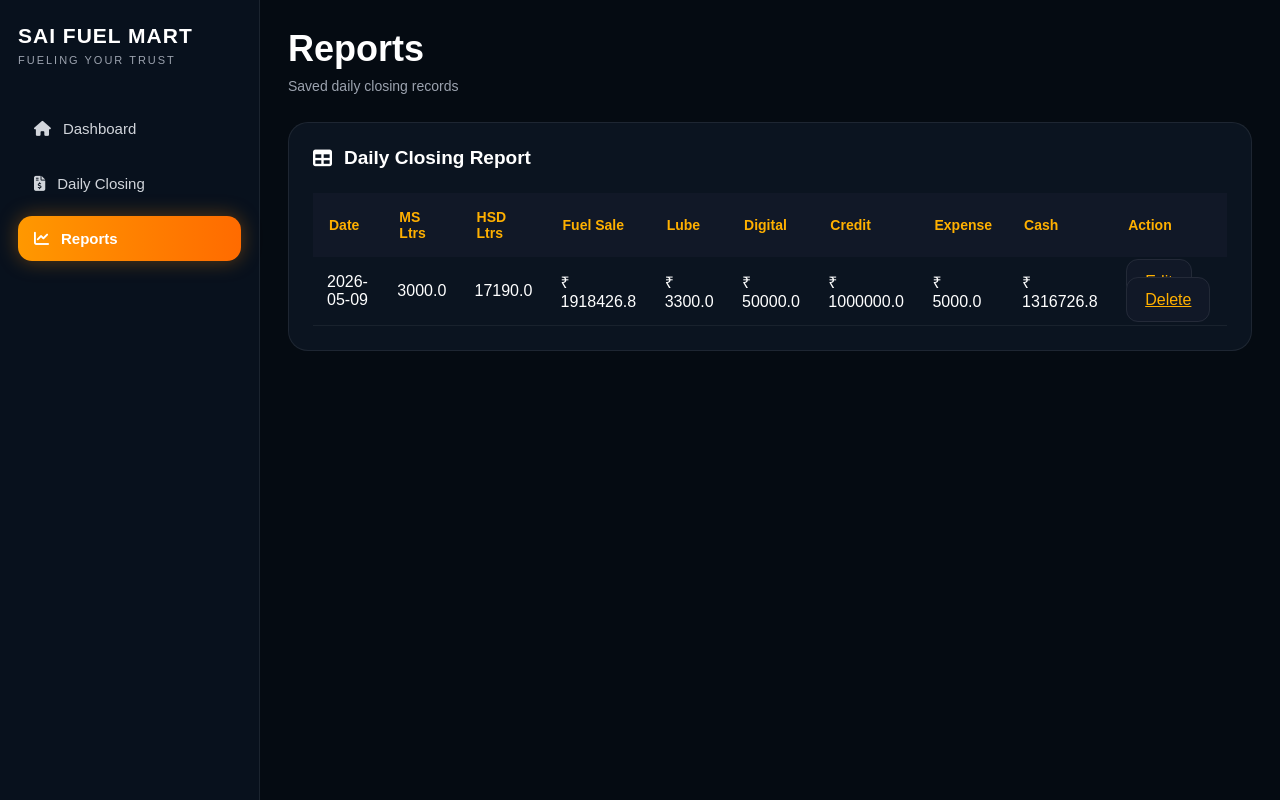
After one commit to binayakchoudhury08/sai-fuel-mart, a Flask app: page /reports in a window 1280 px wide. The commit adds this page. Run offline with Flask 3, Linux system fonts and the light colour scheme; the visitor is signed in with stand-in values (Sample User, id 1); data comes from the database, SQL or seed files in the repository; both versions use the stored data as it was after the commit.

Commit message:
added report edit and delete

```diff
--- a/app.py
+++ b/app.py
@@ -1,3 +1,4 @@
+import sqlite3
 from flask import Flask, render_template, request, redirect, url_for, session
 from datetime import timedelta
 
@@ -59,6 +60,182 @@ def logout():
     session.clear()
     return redirect(url_for("login"))
 
+def init_db():
+    conn = sqlite3.connect("sai_fuel_mart.db")
+    cur = conn.cursor()
+
+    cur.execute("""
+        CREATE TABLE IF NOT EXISTS daily_closing (
+            id INTEGER PRIMARY KEY AUTOINCREMENT,
+            date TEXT,
+            ms_litres REAL,
+            hsd_litres REAL,
+            total_fuel_sale REAL,
+            lube_sale REAL,
+            digital_collection REAL,
+            credit_given REAL,
+            transport_received REAL,
+            net_credit_due REAL,
+            total_expense REAL,
+            cash_in_hand REAL
+        )
+    """)
+
+    conn.commit()
+    conn.close()
+
+@app.route("/save-daily-closing", methods=["POST"])
+def save_daily_closing():
+    if not session.get("logged_in"):
+        return {"status": "error", "message": "Not logged in"}
+
+    data = request.get_json()
+
+    conn = sqlite3.connect("sai_fuel_mart.db")
+    cur = conn.cursor()
+
+    cur.execute("""
+        INSERT INTO daily_closing (
+            date,
+            ms_litres,
+            hsd_litres,
+            total_fuel_sale,
+            lube_sale,
+            digital_collection,
+            credit_given,
+            transport_received,
+            net_credit_due,
+            total_expense,
+            cash_in_hand
+        )
+        VALUES (?, ?, ?, ?, ?, ?, ?, ?, ?, ?, ?)
+    """, (
+        data["date"],
+        data["ms_litres"],
+        data["hsd_litres"],
+        data["total_fuel_sale"],
+        data["lube_sale"],
+        data["digital_collection"],
+        data["credit_given"],
+        data["transport_received"],
+        data["net_credit_due"],
+        data["total_expense"],
+        data["cash_in_hand"]
+    ))
+
+    conn.commit()
+    conn.close()
+
+    return {"status": "success", "message": "Daily closing saved successfully"}
+
+@app.route("/reports")
+def reports():
+    if not session.get("logged_in"):
+        return redirect(url_for("login"))
+
+    conn = sqlite3.connect("sai_fuel_mart.db")
+    conn.row_factory = sqlite3.Row
+    cur = conn.cursor()
+
+    cur.execute("SELECT * FROM daily_closing ORDER BY id DESC")
+    rows = cur.fetchall()
+
+    conn.close()
+
+    return render_template("reports.html", rows=rows)
+
+
+@app.route("/delete-report/<int:id>")
+def delete_report(id):
+    if not session.get("logged_in"):
+        return redirect(url_for("login"))
+
+    conn = sqlite3.connect("sai_fuel_mart.db")
+    cur = conn.cursor()
+
+    cur.execute("DELETE FROM daily_closing WHERE id = ?", (id,))
+
+    conn.commit()
+    conn.close()
+
+    return redirect(url_for("reports"))
+
+
+@app.route("/edit-report/<int:id>")
+def edit_report(id):
+
+    if not session.get("logged_in"):
+        return redirect(url_for("login"))
+
+    conn = sqlite3.connect("sai_fuel_mart.db")
+    conn.row_factory = sqlite3.Row
+
+    cur = conn.cursor()
+
+    cur.execute(
+        "SELECT * FROM daily_closing WHERE id = ?",
+        (id,)
+    )
+
+    row = cur.fetchone()
+
+    conn.close()
+
+    return render_template(
+        "edit_report.html",
+        row=row
+    )
+
+
+@app.route("/update-report/<int:id>", methods=["POST"])
+def update_report(id):
+
+    if not session.get("logged_in"):
+        return redirect(url_for("login"))
+
+    conn = sqlite3.connect("sai_fuel_mart.db")
+
+    cur = conn.cursor()
+
+    cur.execute("""
+        UPDATE daily_closing
+        SET
+            date=?,
+            ms_litres=?,
+            hsd_litres=?,
+            total_fuel_sale=?,
+            lube_sale=?,
+            digital_collection=?,
+            credit_given=?,
+            transport_received=?,
+            net_credit_due=?,
+            total_expense=?,
+            cash_in_hand=?
+        WHERE id=?
+    """, (
+
+        request.form["date"],
+        request.form["ms_litres"],
+        request.form["hsd_litres"],
+        request.form["total_fuel_sale"],
+        request.form["lube_sale"],
+        request.form["digital_collection"],
+        request.form["credit_given"],
+        request.form["transport_received"],
+        request.form["net_credit_due"],
+        request.form["total_expense"],
+        request.form["cash_in_hand"],
+        id
+
+    ))
+
+    conn.commit()
+    conn.close()
+
+    return redirect(url_for("reports"))
+
+
 
 if __name__ == "__main__":
+    init_db()
     app.run(debug=True)
--- a/templates/daily_closing.html
+++ b/templates/daily_closing.html
@@ -19,7 +19,7 @@
 
         <nav>
             <a href="/dashboard"><i class="fa-solid fa-house"></i> Dashboard</a>
-            <a class="active"><i class="fa-solid fa-file-invoice-dollar"></i> Daily Closing</a>
+            <a href="/daily-closing"><i class="fa-solid fa-file-invoice-dollar"></i> Daily Closing</a>
             <a><i class="fa-solid fa-gauge"></i> Dip Entry</a>
             <a><i class="fa-solid fa-gas-pump"></i> Nozzle Sales</a>
             <a><i class="fa-solid fa-oil-can"></i> Tank Stock</a>
@@ -37,7 +37,8 @@
                 <p>Complete petrol pump daily closing account</p>
             </div>
 
-            <button class="save-btn-top">
+            <button class="save-btn-top"
+            id="save-closing">
                 <i class="fa-solid fa-floppy-disk"></i> Save Closing
             </button>
         </div>
--- a/templates/dashboard.html
+++ b/templates/dashboard.html
@@ -18,8 +18,7 @@
 
         <nav>
             <a class="active"><i class="fa-solid fa-house"></i> Dashboard</a>
-            <a href="/daily-closing"><i
-             class="fa-solid fa-file-invoice-dollar"></i> Daily Closing </a>
+            <a href="/daily-closing"><i class="fa-solid fa-file-invoice-dollar"></i> Daily Closing </a>
             <a><i class="fa-solid fa-gauge"></i> Dip Entry</a>
             <a><i class="fa-solid fa-gas-pump"></i> Nozzle Sales</a>
             <a><i class="fa-solid fa-oil-can"></i> Tank Stock</a>
@@ -27,7 +26,7 @@
             <a><i class="fa-solid fa-users"></i> Credit Parties</a>
             <a><i class="fa-solid fa-bottle-droplet"></i> Lube Stock</a>
             <a><i class="fa-solid fa-user-check"></i> Attendance</a>
-            <a><i class="fa-solid fa-chart-line"></i> Reports</a>
+            <a href="/reports"><i class="fa-solid fa-chart-line"></i> Reports</a>
             <a><i class="fa-solid fa-gear"></i> Settings</a>
         </nav>
 
--- /dev/null
+++ b/templates/reports.html
@@ -0,0 +1,83 @@
+<!DOCTYPE html>
+<html>
+<head>
+    <title>Reports - Sai Fuel Mart</title>
+    <link rel="stylesheet" href="{{ url_for('static', filename='css/daily_closing.css') }}">
+    <link rel="stylesheet" href="https://cdnjs.cloudflare.com/ajax/libs/font-awesome/6.5.1/css/all.min.css">
+</head>
+
+<body>
+
+<div class="container">
+
+    <aside class="sidebar">
+        <div class="logo">
+            <h2>SAI FUEL MART</h2>
+            <p>FUELING YOUR TRUST</p>
+        </div>
+
+        <nav>
+            <a href="/dashboard"><i class="fa-solid fa-house"></i> Dashboard</a>
+            <a href="/daily-closing"><i class="fa-solid fa-file-invoice-dollar"></i> Daily Closing</a>
+            <a class="active" href="/reports"><i class="fa-solid fa-chart-line"></i> Reports</a>
+        </nav>
+    </aside>
+
+    <main class="main-content">
+
+        <div class="topbar">
+            <div>
+                <h1>Reports</h1>
+                <p>Saved daily closing records</p>
+            </div>
+        </div>
+
+        <div class="box">
+            <div class="box-title">
+                <i class="fa-solid fa-table"></i> Daily Closing Report
+            </div>
+
+            <table class="entry-table">
+                <tr>
+                    <th>Date</th>
+                    <th>MS Ltrs</th>
+                    <th>HSD Ltrs</th>
+                    <th>Fuel Sale</th>
+                    <th>Lube</th>
+                    <th>Digital</th>
+                    <th>Credit</th>
+                    <th>Expense</th>
+                    <th>Cash</th>
+                    <th>Action</th>
+                </tr>
+
+                {% for row in rows %}
+                <tr>
+                    <td>{{ row["date"] }}</td>
+                    <td>{{ row["ms_litres"] }}</td>
+                    <td>{{ row["hsd_litres"] }}</td>
+                    <td>₹ {{ row["total_fuel_sale"] }}</td>
+                    <td>₹ {{ row["lube_sale"] }}</td>
+                    <td>₹ {{ row["digital_collection"] }}</td>
+                    <td>₹ {{ row["net_credit_due"] }}</td>
+                    <td>₹ {{ row["total_expense"] }}</td>
+                    <td>₹ {{ row["cash_in_hand"] }}</td>
+                    <td>
+                        <a href="/edit-report/{{ row['id'] }}" class="add-btn">Edit</a>
+
+                        <a href="/delete-report/{{ row['id'] }}" class="add-btn"
+                           onclick="return confirm('Are you sure you want to delete this report?')">
+                           Delete
+                        </a>
+                    </td>
+                </tr>
+                {% endfor %}
+            </table>
+        </div>
+
+    </main>
+
+</div>
+
+</body>
+</html>
```
Also changed, not shown: static/js/daily_closing.js (+34 -0 lines), templates/edit_report.html (added, +90 -0 lines), sai_fuel_mart.db (added).
